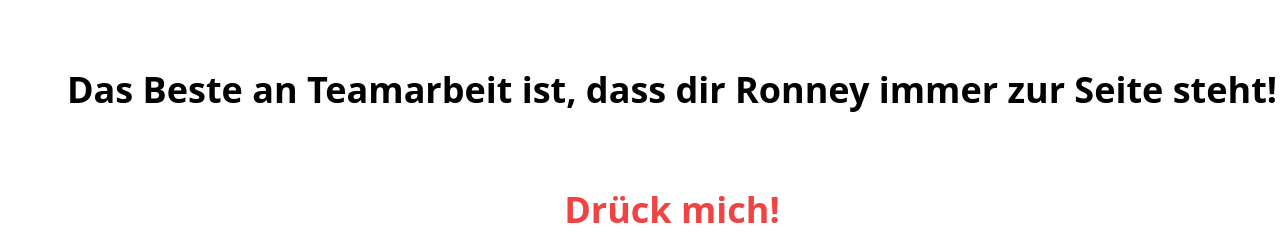
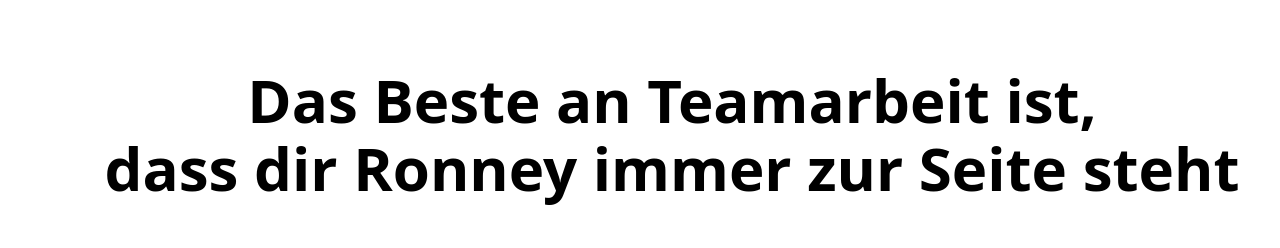
Before and after one commit to Harlequin8x/ConsultingWebsite, a React (Vite) app: page / in a window 1280 px wide. Shown: the part 246-494 px from the top of the page. Built offline with nearby package versions, Linux system fonts and the light colour scheme; a web font is replaced by a local one.

Commit message:
title 1 changed

```diff
--- a/src/sections/Hero.jsx
+++ b/src/sections/Hero.jsx
@@ -3,7 +3,9 @@ const rb_video = '/videos/rb_video.mp4';  // Den Pfad zum Video hier direkt defi
 import arrow from '../assets/images/arrow.png';
 
 const Hero = () => {
-  const title1 = ['Das Beste an Teamarbeit ist, dass dir Ronney immer zur Seite steht!'];
+  const title1 = ['Das Beste an Teamarbeit ist, ',
+    'dass dir Ronney immer zur Seite steht',
+  ];
   const title3 = ['Drück mich!'];
   const title2 = [
     <a
@@ -44,8 +46,9 @@ const Hero = () => {
       className="w-full flex flex-col justify-start items-center min-h-screen gap-10 max-container"
     >
       {/* Titel oben in der Mitte */}
-      <div className="w-full text-center font-bold text-4xl mt-10">
-        {title1}
+      <div className="w-full text-center font-bold text-6xl mt-10">
+        <div>{title1[0]}</div> {/* Erster Teil des Textes */}
+        <div className="mt-2">{title1[1]}</div> {/* Zweiter Teil des Textes, mit Abstand nach unten und Versetzung */}
       </div>
 
       {/* Titel oben in der Mitte */}
```
